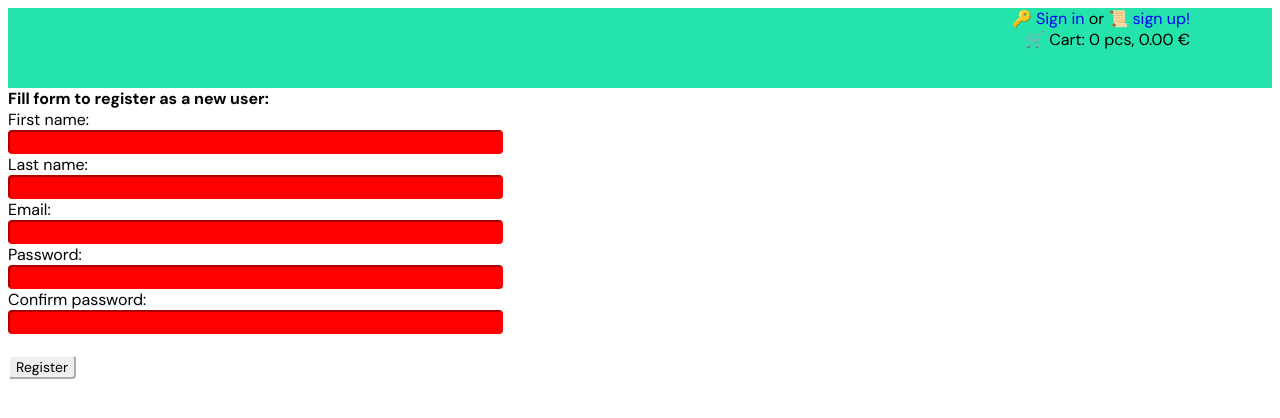
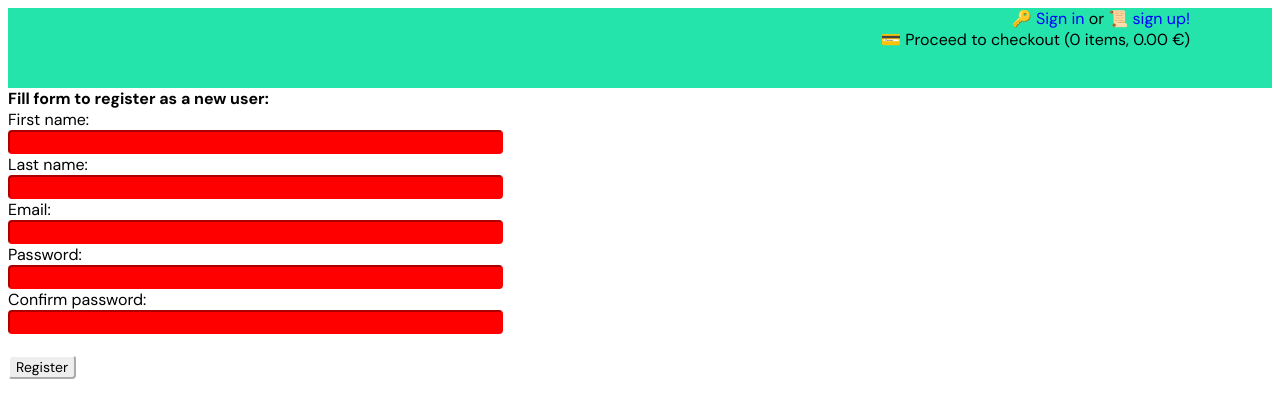
Before and after one commit to keinaju/Webshop, a Node server app: page /users/add in a window 1280 px wide. Shown: the top 418 px of the page. Run offline with Node 20, Linux system fonts and the light colour scheme; some libraries are stand-ins or nearby versions.

Commit message:
Update emojis

```diff
--- a/views/main.pug
+++ b/views/main.pug
@@ -19,6 +19,6 @@ html
           |or
           a(href='/users/add') 📜 sign up!
           br
-        |🛒 Cart: 0 pcs, 0.00 €
+        |💳 Proceed to checkout (0 items, 0.00 €)
 
     block child
--- a/views/products_list.pug
+++ b/views/products_list.pug
@@ -42,7 +42,7 @@ block child
                             td
                                 |#{item.price} € / pc.
                                 br
-                                a(onclick=`post_json("/shoppingcart/add", { product_id: "${item.code}", quantity: 1 }).then((data) => { alert(data.message); }); return false;`) (add to cart)
+                                a(onclick=`post_json("/shoppingcart/add", { product_id: "${item.code}", quantity: 1 }).then((data) => { alert(data.message); }); return false;`) 🛒 Shop now!
             else
                 div.align-center
                     |No results.
```
